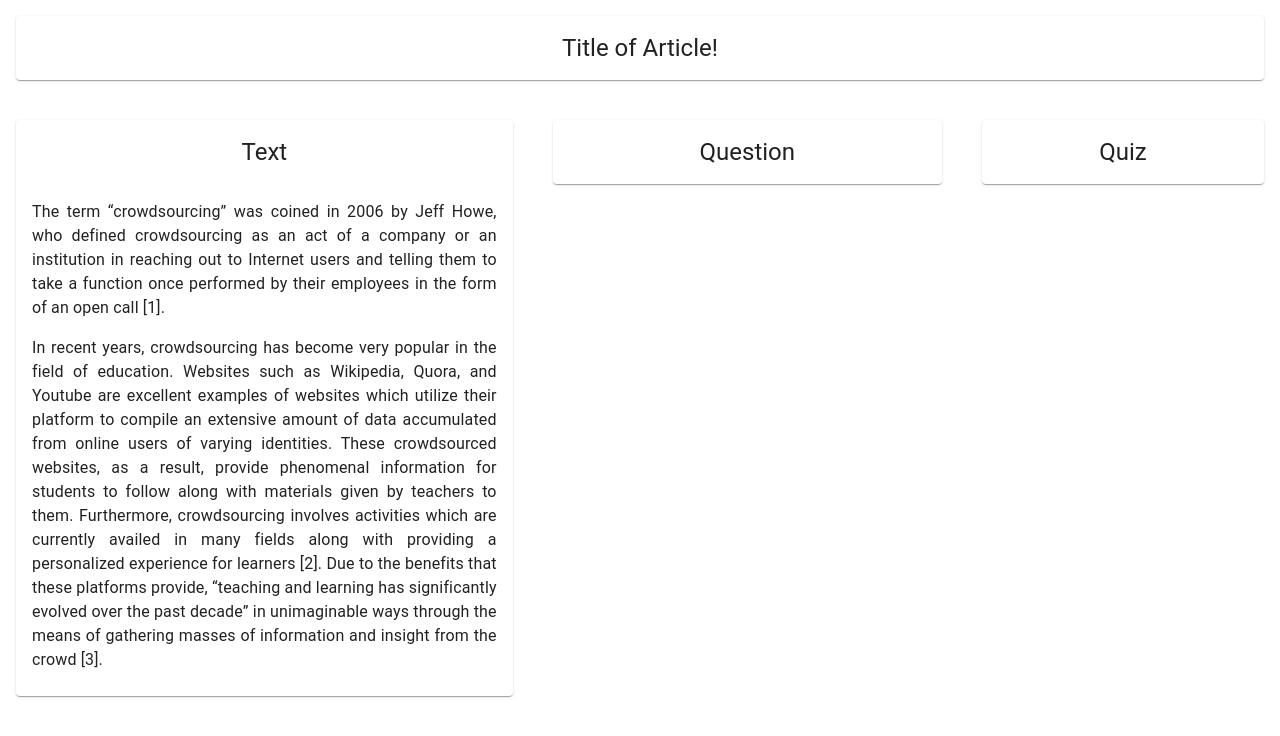
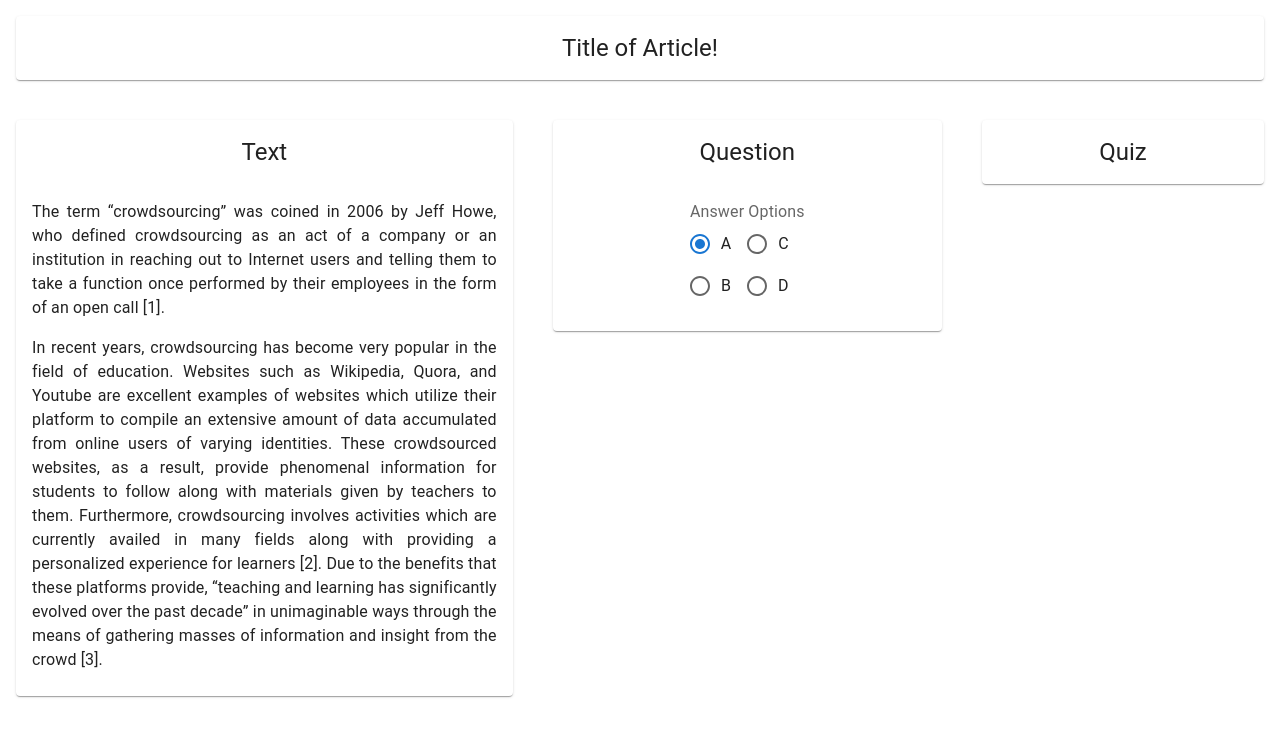
Before and after one commit to hammadfarooqi/Interactpedia, a React (Create React App) app: page / in a window 1280 px wide. Shown: the top 736 px of the page. Built offline with nearby package versions, Linux system fonts and the light colour scheme.

Commit message:
Radio buttons

```diff
--- a/src/App.js
+++ b/src/App.js
@@ -1,6 +1,7 @@
 import './App.css';
 import {Grid} from "@mui/material"
 import TextDisplay from "./components/TextDisplay"
+import Question from "./components/Question"
 import Header from "./components/Header"
 
 function App() {
@@ -15,7 +16,7 @@ function App() {
           <TextDisplay title="Text" />
         </Grid>
         <Grid item sm={4} md={4} lg={4}>
-          <Header title="Question" />
+          <Question title="Question" />
         </Grid>
         <Grid item sm={3} md={3} lg={3}>
           <Header title="Quiz" />
--- a/src/components/Question.js
+++ b/src/components/Question.js
@@ -1,10 +1,32 @@
-const Question = () => {
+import { Card, FormControl, FormLabel, CardHeader, FormControlLabel, CardContent, Radio, RadioGroup, Grid } from "@mui/material"
+
+const Question = ({title}) => {
   return (
     <div>
       <Card>
         <CardHeader
           title = {title}
         />
+        <CardContent>
+          <FormControl>
+            <FormLabel id="demo-radio-buttons-group-label">Answer Options</FormLabel>
+            <RadioGroup
+              aria-labelledby="demo-radio-buttons-group-label"
+              defaultValue="A"
+              name="radio-buttons-group">
+              <Grid container={0} align = "center" direction="column" justify="center">
+                <Grid item xs={6}>
+                  <FormControlLabel value="A" control={<Radio />} label="A" />
+                  <FormControlLabel value="C" control={<Radio />} label="C" />
+                </Grid>
+                <Grid item xs={6}>
+                  <FormControlLabel value="B" control={<Radio />} label="B" />
+                  <FormControlLabel value="D" control={<Radio />} label="D" />
+                </Grid>
+              </Grid>
+            </RadioGroup>
+          </FormControl>
+        </CardContent>
       </Card>
     </div>
   )
```
Also changed, not shown: src/App.css (line endings or trailing spaces), src/components/Answer.js (added), src/info.js (added).
